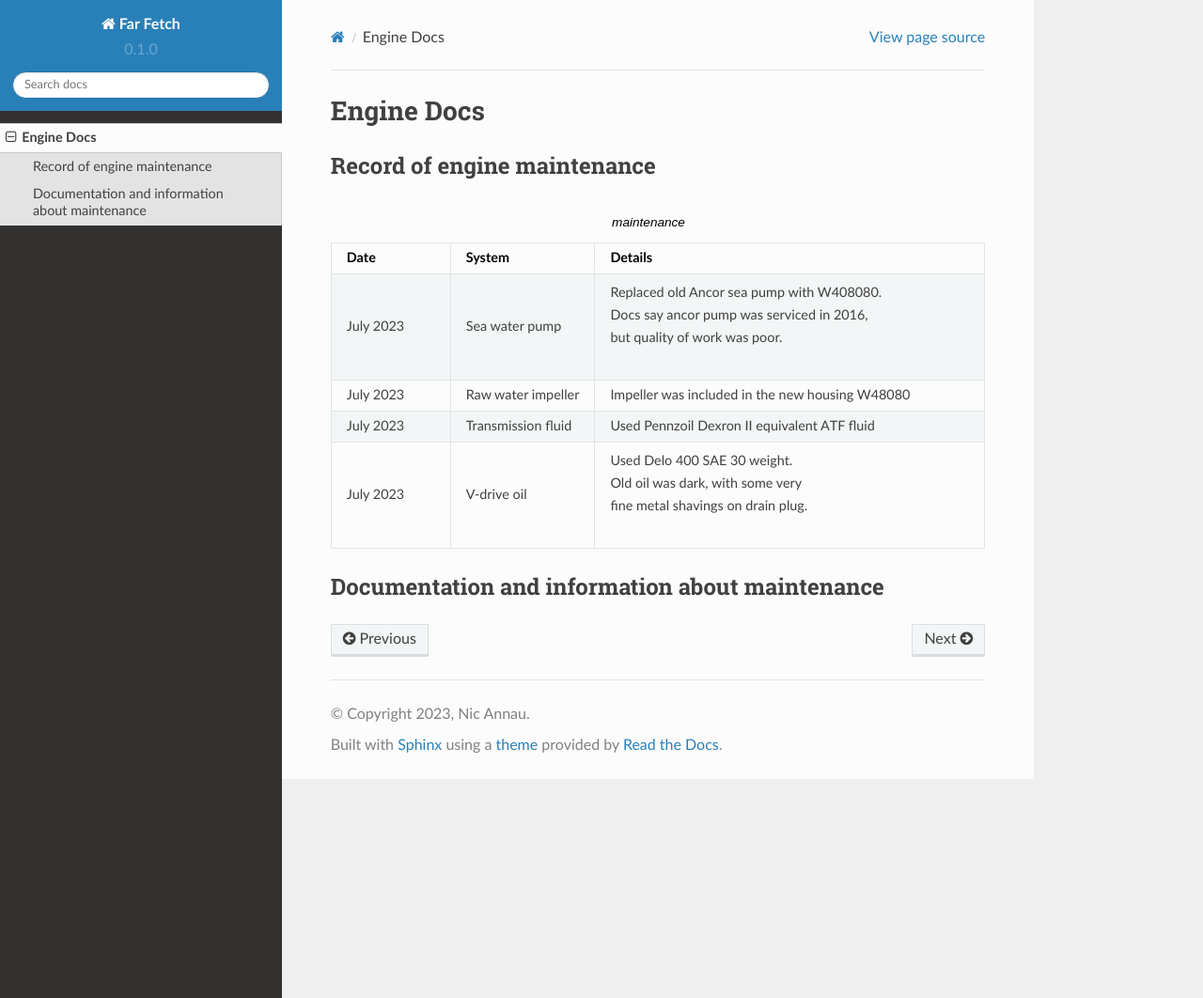
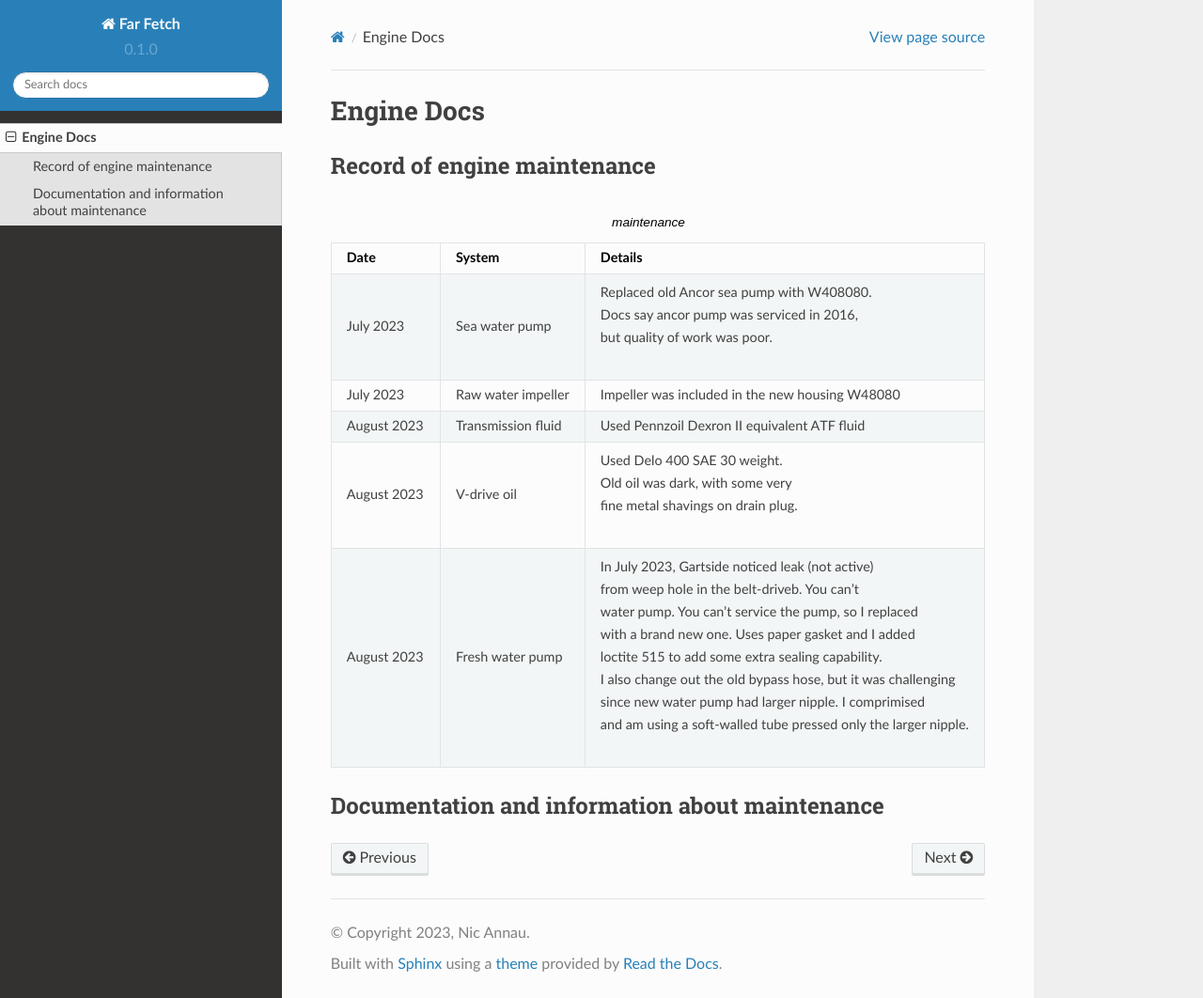
Before and after one commit to nannau/farfetch, a Sphinx documentation site: the page built from docs/source/engine.rst, in a window 1280 px wide and 1062 px high. Shown: the whole window at 94% size. Built offline with Sphinx 7.4.7 and the Read the Docs theme 2.0.0, drawn with Linux system fonts in a browser that asks for light colours.

Commit message:
Add more items

```diff
--- a/docs/source/engine.rst
+++ b/docs/source/engine.rst
@@ -18,14 +18,24 @@ Record of engine maintenance
    * - July 2023
      - Raw water impeller
      - Impeller was included in the new housing W48080
-   * - July 2023
+   * - August 2023
      - Transmission fluid
      - Used Pennzoil Dexron II equivalent ATF fluid
-   * - July 2023
+   * - August 2023
      - V-drive oil
      - | Used Delo 400 SAE 30 weight.
        | Old oil was dark, with some very
        | fine metal shavings on drain plug.
+   * - August 2023
+     - Fresh water pump
+     - | In July 2023, Gartside noticed leak (not active)
+       | from weep hole in the belt-driveb. You can't
+       | water pump. You can't service the pump, so I replaced
+       | with a brand new one. Uses paper gasket and I added
+       | loctite 515 to add some extra sealing capability.
+       | I also change out the old bypass hose, but it was challenging
+       | since new water pump had larger nipple. I comprimised
+       | and am using a soft-walled tube pressed only the larger nipple.
 
 Documentation and information about maintenance
 -----------------------------------------------
```
